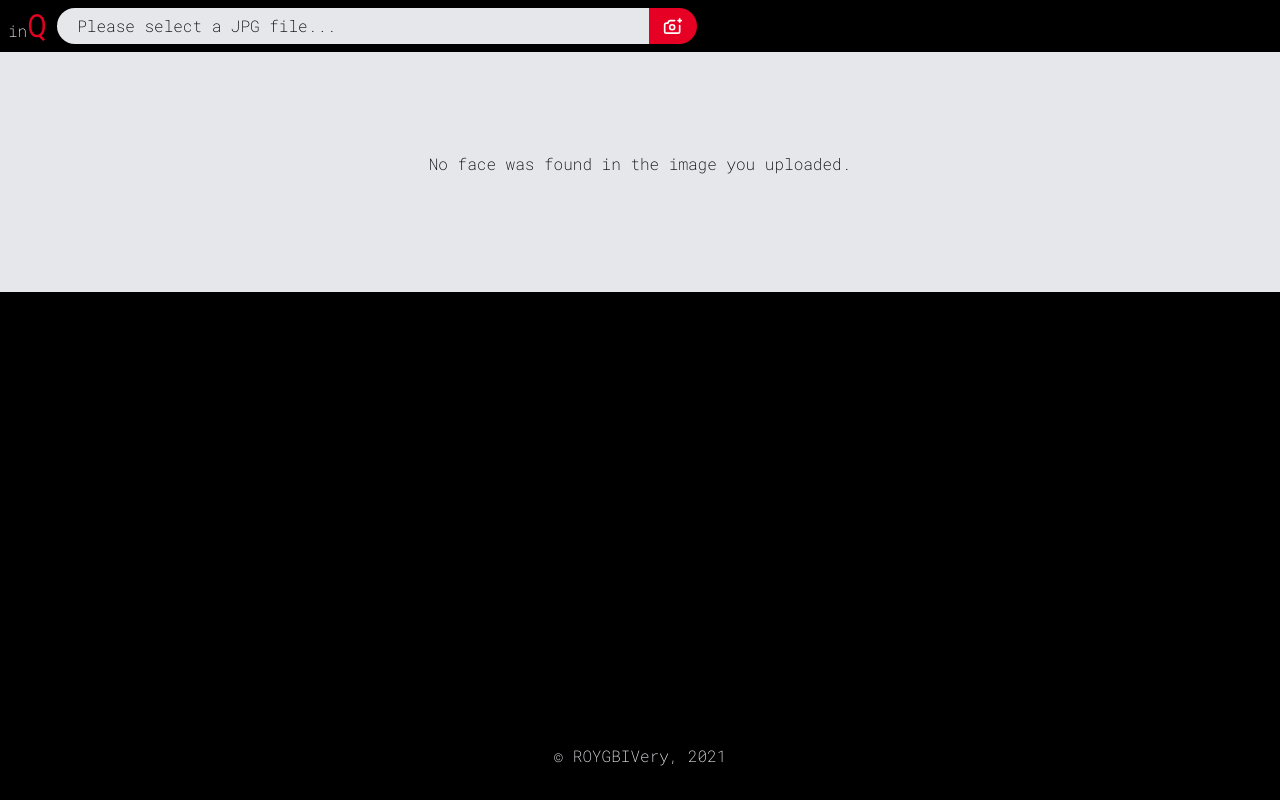
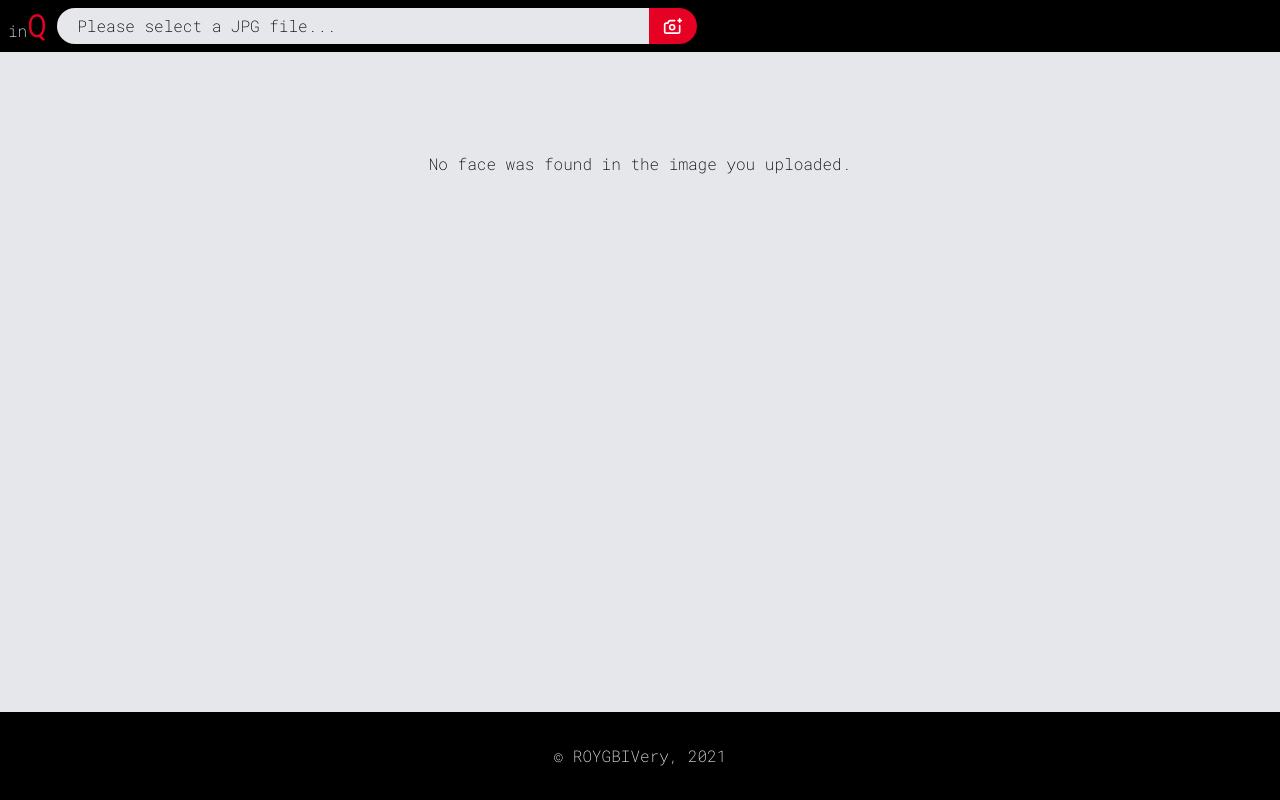
Before and after one commit to mfonism/django-inqueerstigate, a Django app: page /result/error/no-face-found in a window 1280 px wide. Run offline with Django 3.2, Linux system fonts and the light colour scheme; parts of the project's set-up code (start-up, migrations or seed data) failed here and were passed over; some libraries are stand-ins or nearby versions.

Commit message:
Make background styles more ammenable to change

```diff
--- a/search/templates/search/error.html
+++ b/search/templates/search/error.html
@@ -9,12 +9,14 @@
 {% endblock %}
 
 {% block body %}
-    <div id="search" class="container w-full flex p-2">
-        <h1 class="brand inline-block pr-1">
-            <a href="{% url 'search-landing' %}">in<span class="q uppercase font-bold text-3xl">q</span></a>
-        </h1>
-        <div class="w-full max-w-screen-sm mx-2">
-            {% include "search/form.html" %}
+    <div id="search" class="bg-black text-gray-200">
+        <div class="container w-full flex p-2">
+            <h1 class="brand inline-block pr-1">
+                <a href="{% url 'search-landing' %}">in<span class="q uppercase font-bold text-3xl">q</span></a>
+            </h1>
+            <div class="w-full max-w-screen-sm mx-2">
+                {% include "search/form.html" %}
+            </div>
         </div>
     </div>
     <div id="about" class="w-full bg-gray-200 text-black leading-loose py-16 lg:py-24 px-8">
--- a/templates/site_base.html
+++ b/templates/site_base.html
@@ -1,7 +1,7 @@
 <!-- {% load static %} -->
 
 <!doctype html>
-<html lang="en" class="h-screen w-screen overflow-x-hidden bg-black text-gray-200">
+<html lang="en" class="h-screen w-screen overflow-x-hidden bg-gray-200 text-black">
 
     <head>
         <meta charset="utf-8">
@@ -29,7 +29,9 @@
         {% block body %}{% endblock %}
 
         {% block footer %}
-        <footer class="container mx-auto mt-auto text-center p-8">&copy; ROYGBIVery, 2021</footer>
+        <footer class="bg-black text-gray-200 mt-auto text-center p-8">
+            <div class="container mx-auto">&copy; ROYGBIVery, 2021</div>
+        </footer>
         {% endblock %}
 
         {% block extra_vendor_js %}{% endblock %}
```
Also changed, not shown: search/templates/search/landing.html (+4 -4 lines).
